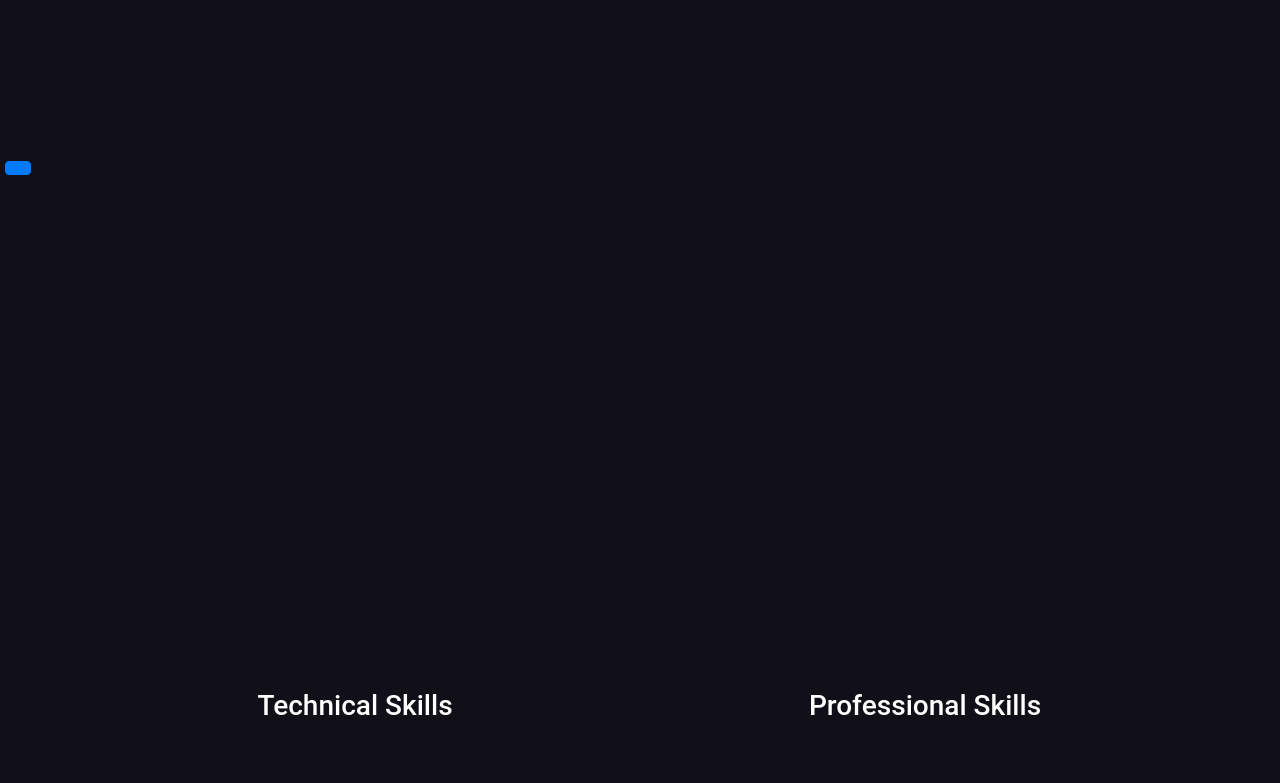
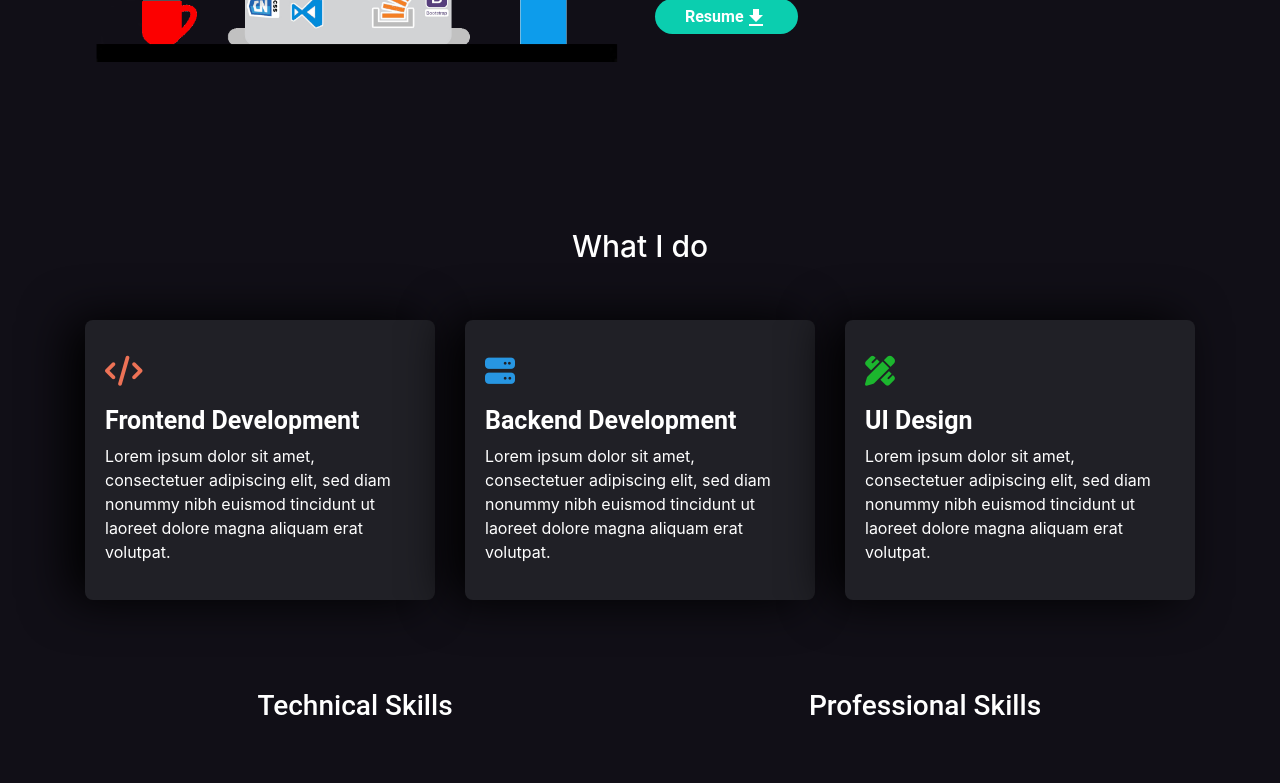
Before and after one commit to MarioR9/PortfolioV3, a React (Create React App) app: page / in a window 1280 px wide. Shown: the part 970-1753 px from the top of the page. Built offline with nearby package versions, Linux system fonts and the light colour scheme.

Commit message:
Fade added but animation not acceptable.

```diff
--- a/src/components/About.jsx
+++ b/src/components/About.jsx
@@ -1,4 +1,4 @@
-import React, {useState} from 'react'
+import React  from 'react'
 import '../css/About.css'
 import aboutImg from '../assets/about.png'
 import { Container, Row, Col, Fade, Button } from 'react-bootstrap';
@@ -10,15 +10,10 @@ const About = () => {
     const about= "Hello, I'm Mario, I am a Full-stack web developer based on Washington, DC. I have expericen with multiple programing langues as well as data base. I have experice with: "
     const technologies = ["JavasScript","RubyonRails","React","Redux","Puppetter","Node","BootstrapUI","SemanticUI","HTML","CSS"]
     const traits = [{title: "Frontend Development",description: "Lorem ipsum dolor sit amet, consectetuer adipiscing elit, sed diam nonummy nibh euismod tincidunt ut laoreet dolore magna aliquam erat volutpat.",icon: <i className="fa fa-code iron-color"></i>},{title: "Backend Development",description: "Lorem ipsum dolor sit amet, consectetuer adipiscing elit, sed diam nonummy nibh euismod tincidunt ut laoreet dolore magna aliquam erat volutpat.",icon: <i className="fas fa-server"></i>},{title: "UI Design",description: "Lorem ipsum dolor sit amet, consectetuer adipiscing elit, sed diam nonummy nibh euismod tincidunt ut laoreet dolore magna aliquam erat volutpat.",icon:  <i className="fas fa-pencil-ruler"></i>}]
-    const [open, setOpen] = useState(false);
+
+
     return (
         <div className="about" id='about'>
-             <Button
-        onClick={() => setOpen(!open)}
-        aria-controls="example-fade-text"
-        aria-expanded={open}
-      ></Button>
-       <Fade in={open}>
             <Container>
                 <Row>
                     <Col className='about__col1'>
@@ -57,7 +52,6 @@ const About = () => {
                     )}
                 </Row>
             </Container>
-            </Fade>
         </div>
     )
 }
--- a/src/components/Experience.jsx
+++ b/src/components/Experience.jsx
@@ -1,10 +1,11 @@
 import React from 'react'
 import '../css/Experience.css'
-import { Container, Row, Col,Fade } from 'react-bootstrap';
+import { Container, Row, Col } from 'react-bootstrap';
 
 const Experience = () => {
     const education = [{name: "Flatiron School",discipline: 'Software Engineering', description: "Flatiron School is an educational organization founded in 2012 by Adam Enbar and Avi Flombaum. The organization is based in New York City and teaches software engineering, computer programming, data science, and cybersecurity analytics",year: "2019" },{name: 'Nothern Virginia Community College', discipline: 'Computer Science',description: 'In the digital age, everyone uses a computer. But Computer Scientists are the brains behind the devices that dominate our daily lives. If you know your way around an algorithm, or can expound on the differences between Python and Java.',year: '2018 - current' }]
     const workexperience = [{title: "Web Development",company: "Freelancer",tenure: "current",description: "Experience building responsive and modern sites with best practice techniques",skills:["HTML and CSS","JavaScript and Postgresql","Responsive design and development","Popular front-end frameworks (e.g. Bootstrap)","User Experience (UX)","Server-side development","database management"]},{title: "Sales Representative",company: "AT&T",tenure: "2017 - 2019",description: "Resposabilities",skills:["Advised customers on purchasing the right products and plans based on their lifestyle and usage patterns","On boarded customers, helped them set up their devices, explained their bill, and creating their AT&T online accoun","Troubleshooting wireless devices"]},{title: "Sales Representative",company: "T-Mobile",tenure: "2012 - 2016",description: "Resposabilities",skills:["Troubleshooting wireless devices","Maintained good working relations with retail customers and ensured customer satisfaction at every stage of sale","Called customers within 3 days of activation for feedback and to ensure the service is working as it should.","On boarded customers, helped them set up their devices for the first time, explained their first bill, created their T-Mobile online account, set up their Refer-a-Friend account"]}]
+
 
     return (
         <div id="experience">
@@ -46,6 +47,7 @@ const Experience = () => {
                 </Row>
             </Container>
         </div>
+
     )
 }
 export default Experience;
--- a/src/components/Home.jsx
+++ b/src/components/Home.jsx
@@ -2,6 +2,7 @@ import React from 'react'
 import { Container, Row, Col } from 'react-bootstrap';
 import '../css/Home.css'
 import profile from '../assets/avatar.jpeg'
+
 const Home = () => {
     const name = {first: 'Mario', last: "Rodriguez"}
     const details = {email: "mariorodriguezan@gmail.com",phone: "+1 571-251-7280", location: 'Washington, DC'}
--- a/src/components/Navigation.jsx
+++ b/src/components/Navigation.jsx
@@ -3,7 +3,7 @@ import '../css/Navigation.css'
 import Logo from '../assets/Mlogo2.png'
 import { Link } from "react-scroll";
 
-const Navigation = () => {
+const Navigation = (props) => {
     const links =["Home","About","Skills","Experience","Portfolio"]
     return (
         <div className='nav' >
@@ -16,7 +16,7 @@ const Navigation = () => {
             </div>
             <div className="nav__links">
                 {links.map(link =>
-                <Link key={link} to={link.toLowerCase()} smooth={true} duration={1000} href={`/${link.toLowerCase()}`}><li>{link}</li></Link>
+                <Link key={link} to={link.toLowerCase()} smooth={true} duration={1300} href={`/${link.toLowerCase()}`}><li>{link}</li></Link>
                 )}
             </div>
         </div>
--- a/src/components/Portfolio.jsx
+++ b/src/components/Portfolio.jsx
@@ -9,7 +9,7 @@ import portfoliov2 from '../assets/portfoliov2.png'
 import marsrover from '../assets/marsrover.png'
 import portfoliov3 from "../assets/portfoliov3.png";
 
-import { Container } from 'react-bootstrap';
+import { Container, Fade } from 'react-bootstrap';
 
 const Portfolio = () => {
     const pages = [translateme,tonester,uber,portfoliov1,rickandmorty1, portfoliov2, marsrover, portfoliov3]
--- a/src/components/Skills.jsx
+++ b/src/components/Skills.jsx
@@ -1,6 +1,6 @@
 import React from 'react'
 import '../css/Skills.css'
-import { Container, Row, Col } from 'react-bootstrap';
+import { Container, Row, Col, Fade } from 'react-bootstrap';
 
 
 const Skills = () => {
```
Also changed, not shown: src/App.jsx (+9 -8 lines).
